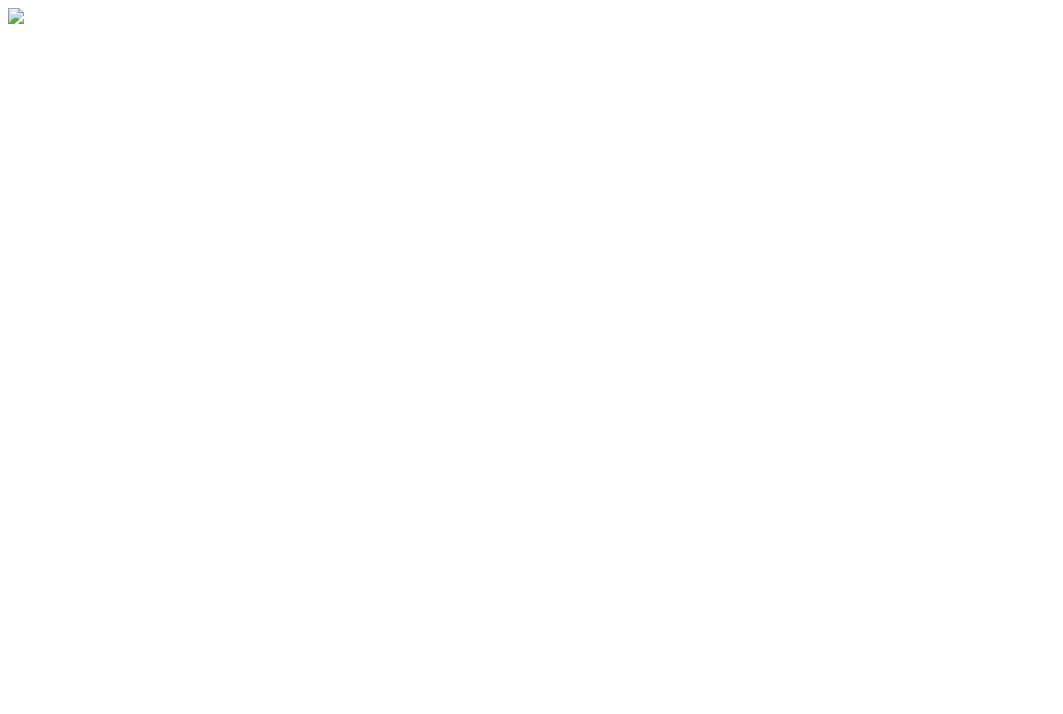
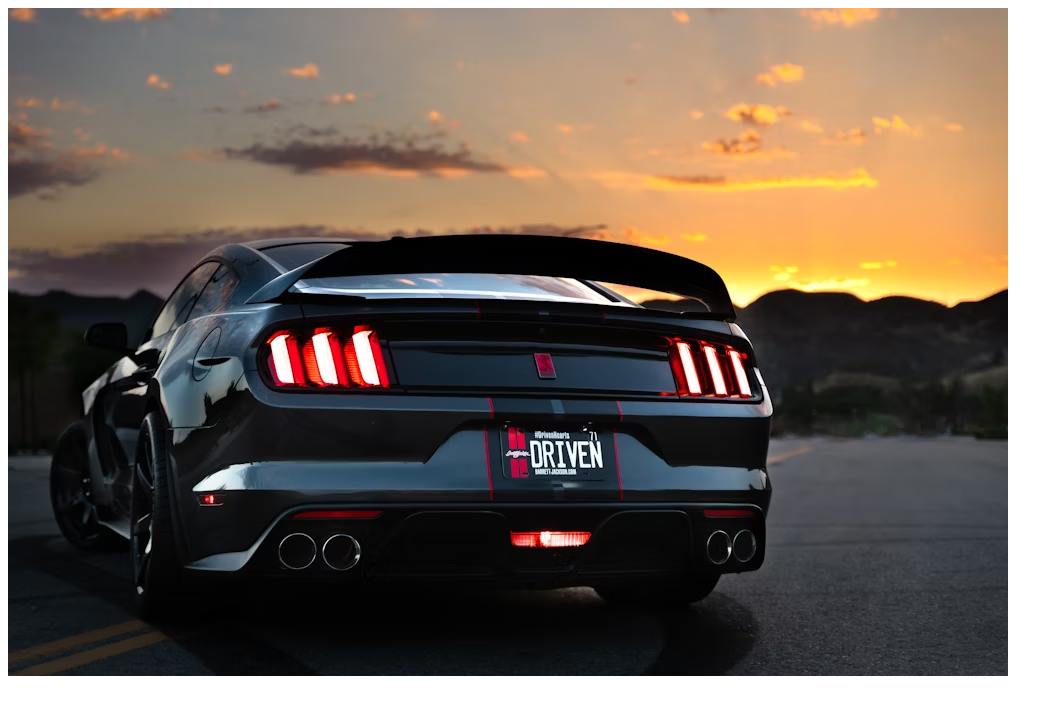
Before and after one commit to GITHUB-ui-cpu/Semantic-Web, a plain HTML site: page Gallery.html in a window 1280 px wide. Shown: the whole page, without its empty margins (0-1063 px from the left). Drawn offline with Linux system fonts and the light colour scheme.

Commit message:
Update Gallery.html

```diff
--- a/Gallery.html
+++ b/Gallery.html
@@ -1,6 +1,6 @@
 <html>
     <head></head>
     <body>
-        <img src="../images/1.jpg"></img>
+        <img src="../images/mustang.avif">
     </body>
 </html>
```
